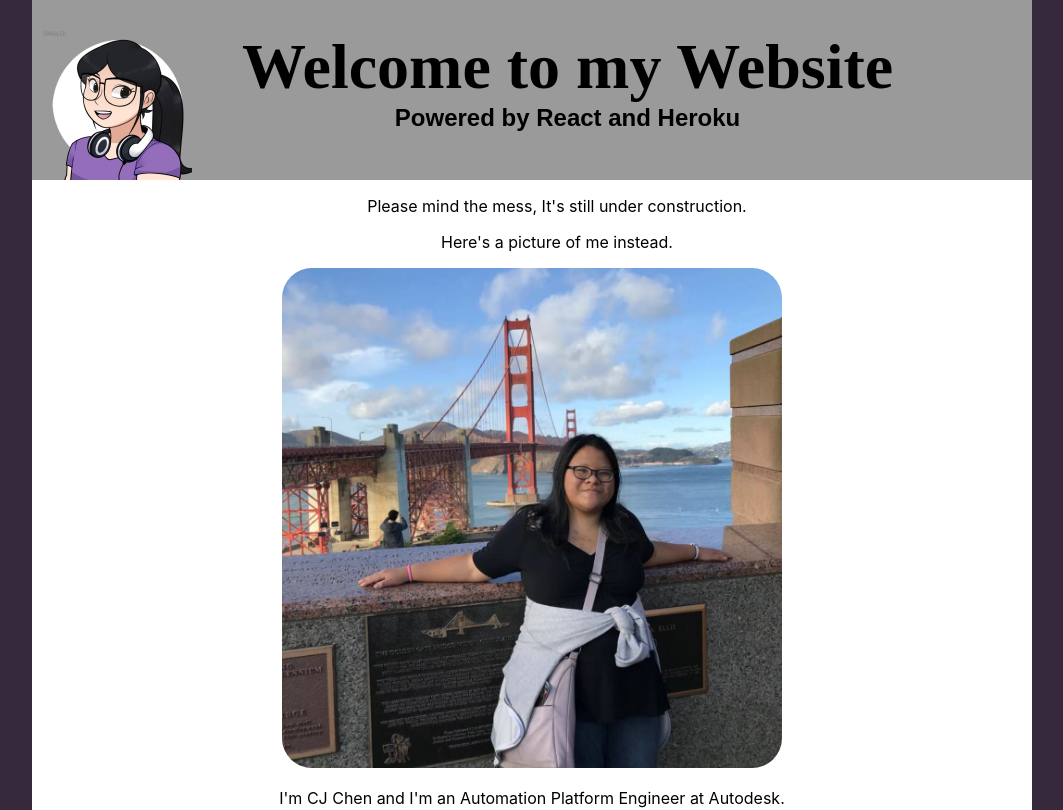
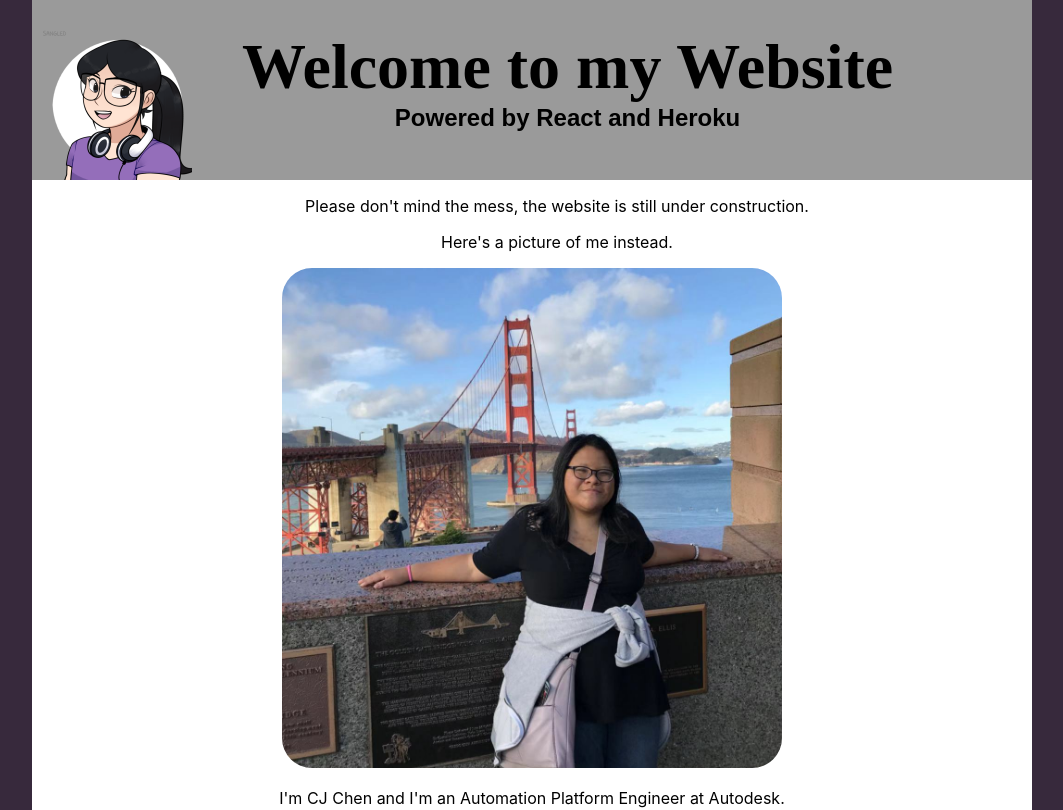
Before and after one commit to cjschen/homepage, a React (Create React App) app: page / in a window 1280 px wide. Shown: the top 810 px of the page, without its empty margins (108-1171 px from the left). Built offline with nearby package versions, Linux system fonts and the light colour scheme; a web font is replaced by a local one.

Commit message:
fix:typo

```diff
--- a/src/App.js
+++ b/src/App.js
@@ -8,7 +8,7 @@ function App() {
     <div className="App">
       <Header />
       <div className="welcome">
-        <p>Please mind the mess, It's still under construction.</p>
+        <p>Please don't mind the mess, the website is still under construction.</p>
         <p>Here's a picture of me instead.</p>
       </div>
       <About />
```
